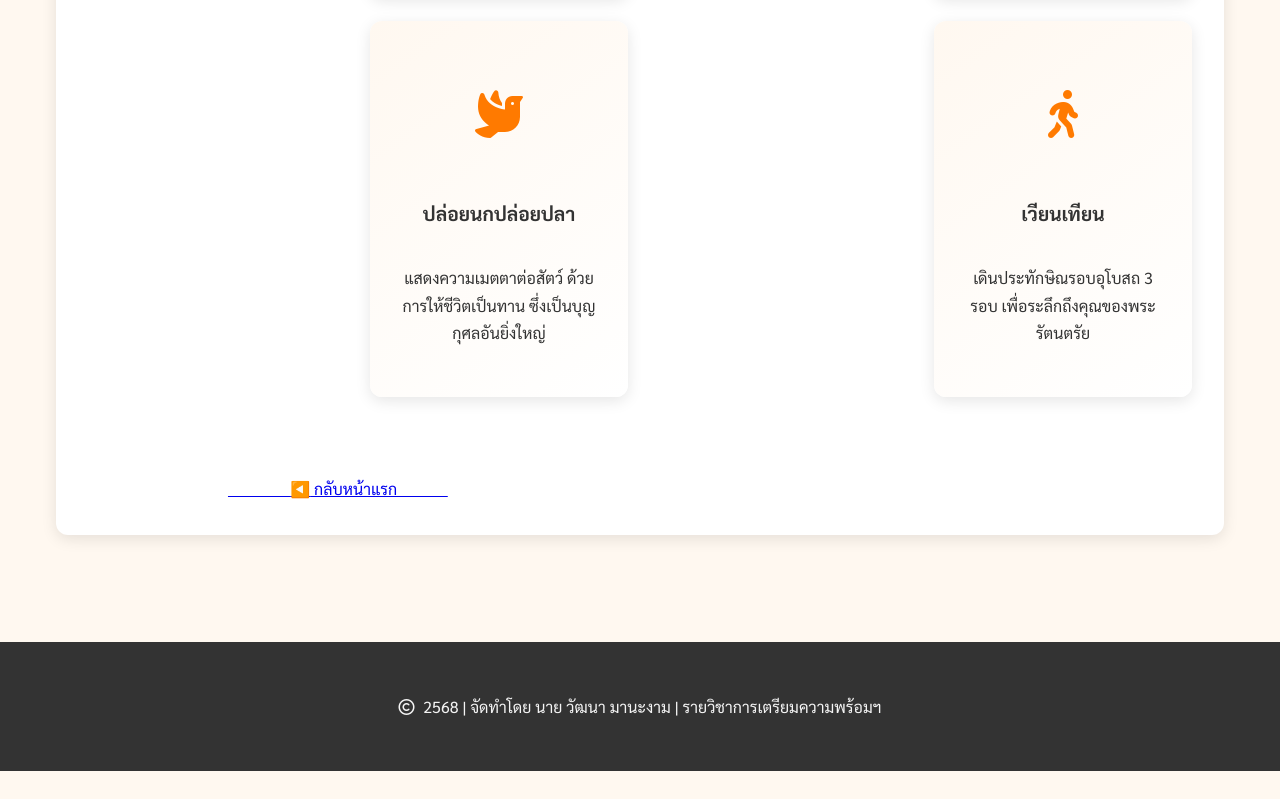
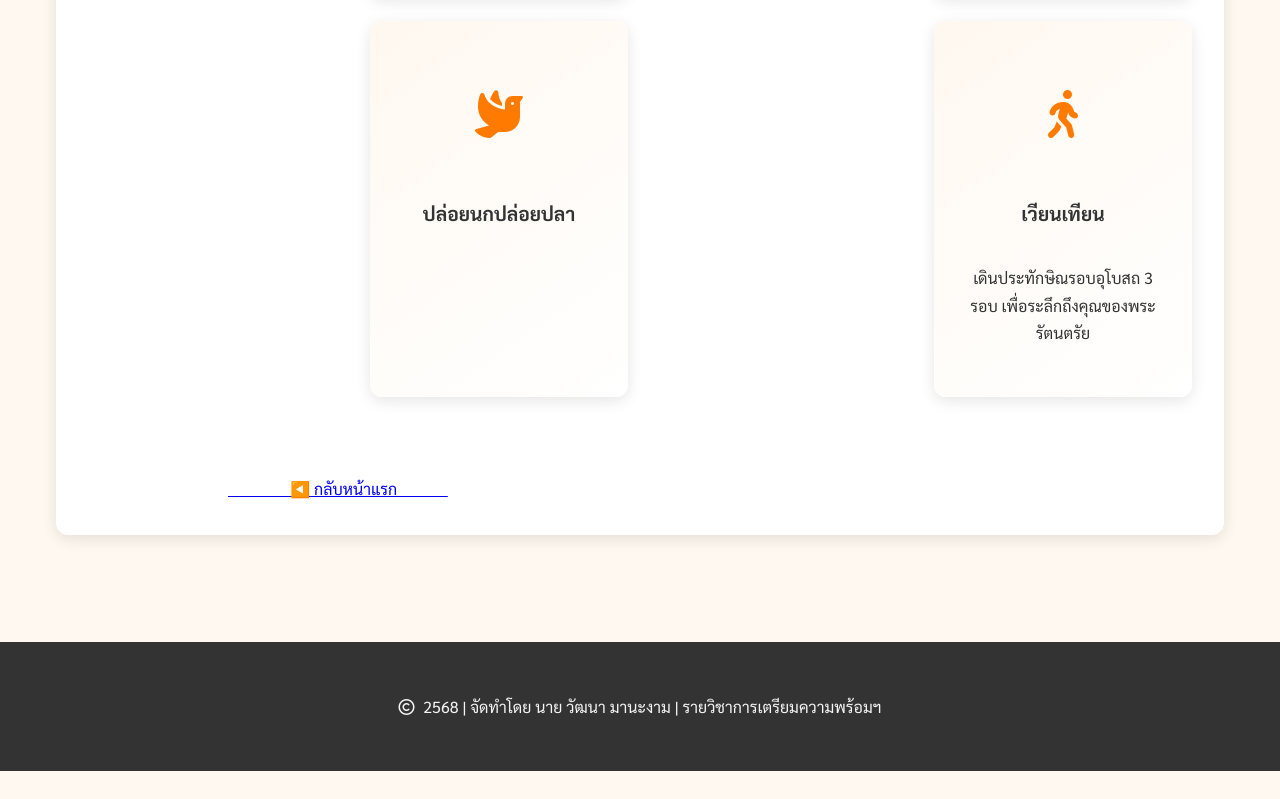
Before and after one commit to Wattana65101/Buddhist-Festivals, a plain HTML site: page visakha.html in a window 1280 px wide. Shown: the part 4140-4939 px from the top of the page. Drawn offline with Linux system fonts and the light colour scheme.

Commit message:
visakha.html

```diff
--- a/visakha.html
+++ b/visakha.html
@@ -119,7 +119,6 @@
                     <div class="activity-card">
                         <div class="icon"><i class="fas fa-dove"></i></div>
                         <h4>ปล่อยนกปล่อยปลา</h4>
-                        <p>แสดงความเมตตาต่อสัตว์ ด้วยการให้ชีวิตเป็นทาน ซึ่งเป็นบุญกุศลอันยิ่งใหญ่</p>
                     </div>
                     <div class="activity-card">
                         <div class="icon"><i class="fas fa-walking"></i></div>
```
